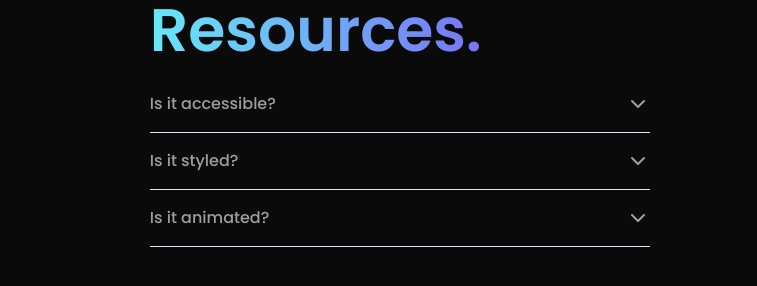
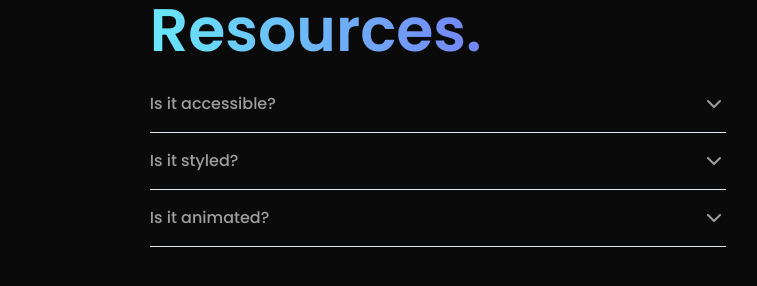
Before and after one commit to jad-delgadillo/portfolio-023, a Next.js app: page /resources in a window 1280 px wide. Shown: the top 286 px of the page, without its empty margins (112-869 px from the left). Built offline with nearby package versions, Linux system fonts and the light colour scheme.

Commit message:
for mobile 0.5

```diff
--- a/app/about/page.tsx
+++ b/app/about/page.tsx
@@ -44,7 +44,7 @@ export default function AboutPage() {
               <span className="bg-gradient-to-r from-cyan-400 to-blue-400 bg-clip-text font-semibold text-transparent">
                 Full-Stack developer
               </span>{" "}
-              based in Guadalajara, México.
+              based in<b> Guadalajara, México.</b>
             </p>
             <p className="leading-normal ">
               I have a wide range of hobbies and passions that keep me busy.
--- a/app/resources/page.tsx
+++ b/app/resources/page.tsx
@@ -8,7 +8,7 @@ import {
 
 export default function pageResources() {
   return (
-    <div>
+    <div className="md:w-screen md:max-w-xl flex-1 flex-col">
       <h1 className="text-6xl font-semibold leading-none pb-2 mb-2 bg-clip-text bg-gradient-to-r from-cyan-300 to-purple-600 text-transparent">
         Resources.
       </h1>
--- a/components/Project.tsx
+++ b/components/Project.tsx
@@ -3,9 +3,9 @@ import React from "react";
 
 export default function Project({ name, description, icon, id, i }: any) {
   return (
-    <section key={i} className="mr-4 md:w-1/4 md:items-start  flex-1">
+    <section key={i} className="mr-4 md:w-1/3 md:items-start flex-1">
       <Link href={`/projects/${id}`} passHref scroll={false}>
-        <div className="hover:text-green-300 transition-all mt-4 bg-neutral-900 hover:bg-neutral-800 p-3 flex-1 rounded-xl md:inline-block">
+        <div className="hover:text-green-300 transition-all mt-4 bg-neutral-900 hover:bg-neutral-800 p-3 flex-1  rounded-xl md:inline-block">
           <div className="">
             <div className="flex flex-row items-center mb-2">
               <h1 className="text-2xl border-b-2 border-b-green-300">{name}</h1>
--- a/components/ui/Accordion.tsx
+++ b/components/ui/Accordion.tsx
@@ -15,7 +15,7 @@ const AccordionItem = React.forwardRef<
   <AccordionPrimitive.Item
     ref={ref}
     className={cn(
-      "border-b border-b-slate-200 dark:border-b-slate-700 md:w-[500px]",
+      "border-b border-b-slate-200 dark:border-b-slate-700 flex-1",
       className
     )}
     {...props}
```
